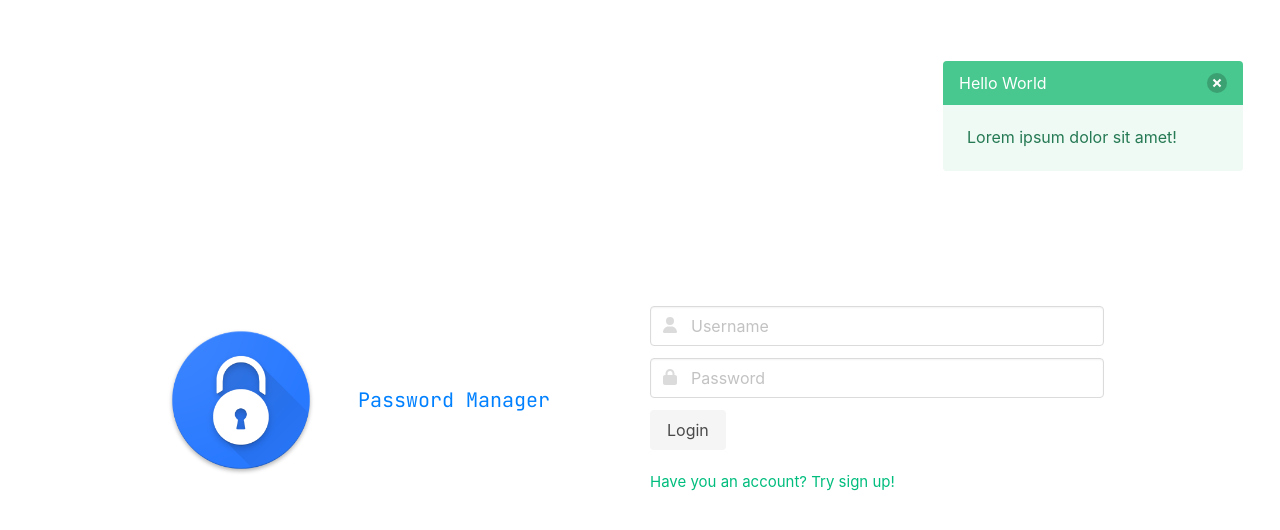
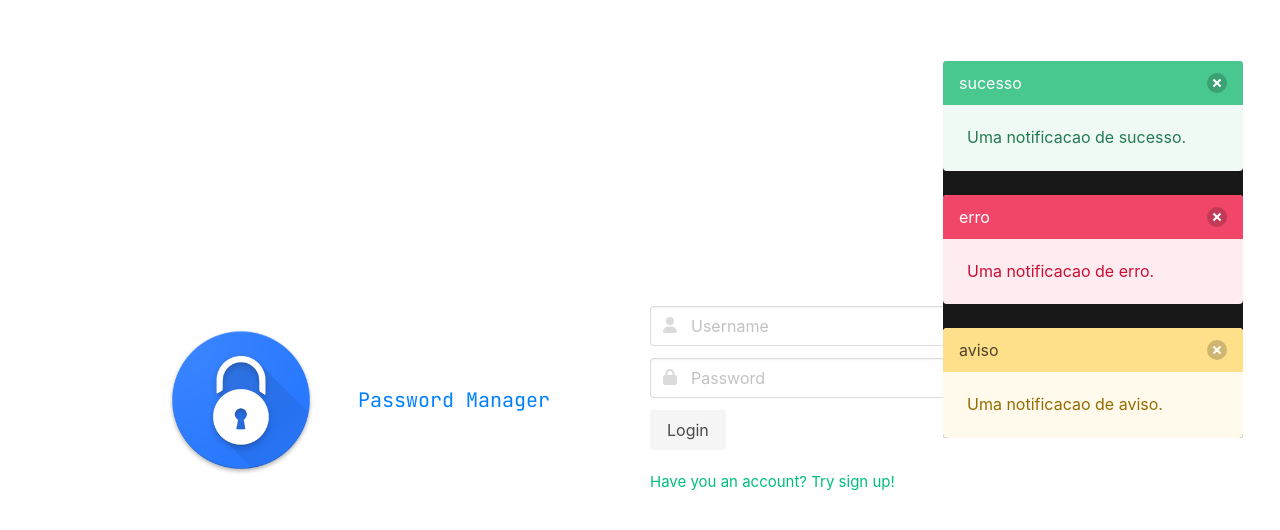
Before and after one commit to AlessandroSFreitas/password_manager_fe, a Vue app: page / in a window 1280 px wide. Shown: the top 530 px of the page. Built offline with nearby package versions, Linux system fonts and the light colour scheme; no server answers.

Commit message:
chore: config notificatios through vuex store

```diff
--- a/package.json
+++ b/package.json
@@ -19,7 +19,8 @@
     "@fortawesome/vue-fontawesome": "^3.0.2",
     "axios": "^1.2.2",
     "bulma": "^0.9.4",
-    "vue": "^3.2.45"
+    "vue": "^3.2.45",
+    "vuex": "^4.1.0"
   },
   "devDependencies": {
     "@fortawesome/fontawesome-free": "^6.2.1",
--- a/src/components/Notifications.vue
+++ b/src/components/Notifications.vue
@@ -1,22 +1,42 @@
 <template>
     <div class="notification">
-        <article class="message is-success">
+        <article class="message"
+            :class="context[notification.type]"
+            v-for="notification in notifications" :key="notification.id"
+        >
             <div class="message-header">
-              <p>Hello World</p>
+              <p>{{ notification.title }}</p>
               <button class="delete" aria-label="delete"></button>
             </div>
             <div class="message-body">
-                Lorem ipsum dolor sit amet!
+                {{ notification.text }}
             </div>
         </article>
     </div>
 </template>
 
 <script lang="ts">
-import { defineComponent } from 'vue';
+import { computed, defineComponent } from 'vue';
+import { store } from '@/store/index';
+import { Notificationtype } from '@/interfaces/INotification';
 
 export default defineComponent ({
     name: 'Notifications',
+    data() {
+        return {
+            context: {
+                [Notificationtype.SUCCESS]: 'is-success',
+                [Notificationtype.WARNING]: 'is-warning',
+                [Notificationtype.ERROR]: 'is-danger',
+            }
+        }
+    },
+    setup() {
+        const notification_store = store
+        return {
+            notifications: computed(() => notification_store.state.notifications)
+        }
+    }
 })
 </script>
 
@@ -24,5 +44,6 @@ export default defineComponent ({
 .notification {
     width: 300px;
     padding: 0px;
+    background-color: #181818;
 }
 </style>
--- /dev/null
+++ b/src/interfaces/INotification.ts
@@ -0,0 +1,12 @@
+export enum Notificationtype {
+    SUCCESS,
+    ERROR,
+    WARNING
+}
+
+export interface INotification {
+    title: String
+    text: String
+    type: Notificationtype
+    id: number
+}
--- /dev/null
+++ b/src/store/index.ts
@@ -0,0 +1,37 @@
+import { createStore, Store, useStore as vuexUseStore } from 'vuex';
+import type { InjectionKey } from 'vue';
+import { Notificationtype, type INotification } from '@/interfaces/INotification';
+
+interface Estado {
+    notifications: INotification[]
+}
+
+export const key: InjectionKey<Store<Estado>> = Symbol()
+
+export const store = createStore<Estado>({
+    state: {
+        notifications: [
+            {
+                id: 1,
+                text: 'Uma notificacao de sucesso.',
+                title: 'sucesso',
+                type: Notificationtype.SUCCESS
+            },
+            {
+                id: 2,
+                text: 'Uma notificacao de erro.',
+                title: 'erro',
+                type: Notificationtype.ERROR
+            },
+            {
+                id: 3,
+                text: 'Uma notificacao de aviso.',
+                title: 'aviso',
+                type: Notificationtype.WARNING
+            },
+        ]
+    },
+    mutations: {
+
+    }
+})
```
Also changed, not shown: 1 other file (tests, documents, lock files or other folders).
